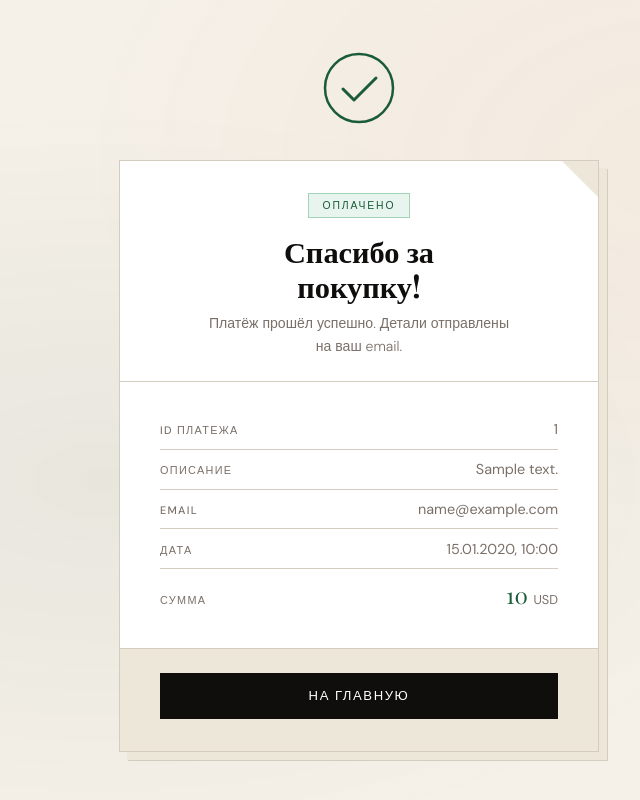
After one commit to svillors/django-stripe-payment, a Django app: template payments/templates/payment_success.html in a window 1280 px wide. The commit adds this page. Shown: the whole page, without its empty margins (281-921 px from the left). Run offline with Django 5.2, Linux system fonts and the light colour scheme; the template is opened without the code that fills it: most values are stand-ins (such as "Sample title", 1, 10 or a date in 2020).

Commit message:
Template and view for success payment and add back button for item/order cards

```diff
--- a/payments/static/payments/css/styles.css
+++ b/payments/static/payments/css/styles.css
@@ -17,6 +17,8 @@
     --error-border: #f5c4b8;
     --error-text: #9e2a0e;
     --success: #1a5c37;
+    --success-bg: #e8f5ee;
+    --success-border: #a3d4b8;
 }
 
 body {
@@ -1000,8 +1002,248 @@ select:focus {
     margin-left: 0.2rem;
 }
 
+body.page-success {
+    display: flex;
+    flex-direction: column;
+    align-items: center;
+    justify-content: center;
+    padding: 2rem;
+}
+
+body.page-success::before {
+    background:
+        radial-gradient(ellipse at 30% 60%, rgba(26, 92, 55, 0.06) 0%, transparent 55%),
+        radial-gradient(ellipse at 75% 20%, rgba(200, 87, 26, 0.04) 0%, transparent 45%);
+}
+
+.page-success .icon-wrap {
+    width: 80px;
+    height: 80px;
+    margin-bottom: 2rem;
+    position: relative;
+    z-index: 1;
+    animation: successPopIn 0.55s cubic-bezier(0.16, 1, 0.3, 1) both;
+}
+
+@keyframes successPopIn {
+    from {
+        opacity: 0;
+        transform: scale(0.6);
+    }
+
+    to {
+        opacity: 1;
+        transform: scale(1);
+    }
+}
+
+.page-success .icon-wrap svg {
+    width: 100%;
+    height: 100%;
+}
+
+.page-success .check-circle {
+    stroke-dasharray: 220;
+    stroke-dashoffset: 220;
+    animation: successDrawCircle 0.6s 0.3s ease forwards;
+}
+
+.page-success .check-mark {
+    stroke-dasharray: 60;
+    stroke-dashoffset: 60;
+    animation: successDrawMark 0.4s 0.85s ease forwards;
+}
+
+@keyframes successDrawCircle {
+    to {
+        stroke-dashoffset: 0;
+    }
+}
+
+@keyframes successDrawMark {
+    to {
+        stroke-dashoffset: 0;
+    }
+}
+
+.page-success .card {
+    max-width: 480px;
+    position: relative;
+    z-index: 1;
+    animation: successSlideUp 0.5s 0.1s cubic-bezier(0.16, 1, 0.3, 1) both;
+}
+
+@keyframes successSlideUp {
+    from {
+        opacity: 0;
+        transform: translateY(20px);
+    }
+
+    to {
+        opacity: 1;
+        transform: translateY(0);
+    }
+}
+
+.page-success .corner-mark {
+    border-width: 0 36px 36px 0;
+}
+
+.page-success .card-header {
+    text-align: center;
+}
+
+.page-success .status-badge {
+    display: inline-block;
+    background: var(--success-bg);
+    border: 1px solid var(--success-border);
+    color: var(--success);
+    font-size: 0.65rem;
+    font-weight: 500;
+    letter-spacing: 0.18em;
+    text-transform: uppercase;
+    padding: 0.3rem 0.85rem;
+    margin-bottom: 1rem;
+}
+
+.page-success .card-title {
+    font-family: 'Playfair Display', serif;
+    font-size: 1.9rem;
+    line-height: 1.15;
+}
+
+.page-success .card-subtitle {
+    font-size: 0.88rem;
+    color: var(--muted);
+    font-weight: 300;
+    margin-top: 0.5rem;
+    line-height: 1.6;
+}
+
+.page-success .detail-row {
+    display: flex;
+    justify-content: space-between;
+    align-items: baseline;
+    gap: 1rem;
+    padding: 0.65rem 0;
+    border-bottom: 1px solid var(--border);
+}
+
+.page-success .detail-row:last-child {
+    border-bottom: none;
+}
+
+.page-success .detail-label {
+    font-size: 0.68rem;
+    letter-spacing: 0.12em;
+    text-transform: uppercase;
+    color: var(--muted);
+    font-weight: 500;
+    white-space: nowrap;
+}
+
+.page-success .detail-val {
+    font-family: 'Playfair Display', serif;
+    font-size: 1rem;
+    text-align: right;
+}
+
+.page-success .detail-val.amount {
+    font-size: 1.4rem;
+    color: var(--success);
+}
+
+.page-success .detail-val.plain {
+    font-family: 'DM Sans', sans-serif;
+    font-size: 0.9rem;
+    color: var(--muted);
+    overflow-wrap: anywhere;
+}
+
+.page-success .detail-currency {
+    font-size: 0.8rem;
+    color: var(--muted);
+    font-family: 'DM Sans', sans-serif;
+    text-transform: uppercase;
+}
+
+.page-success .card-footer {
+    background: var(--cream);
+}
+
+.page-success .btn-primary {
+    display: block;
+    width: 100%;
+    padding: 0.9rem 2rem;
+    background: var(--ink);
+    color: #fff;
+    font-family: 'DM Sans', sans-serif;
+    font-size: 0.82rem;
+    font-weight: 500;
+    letter-spacing: 0.12em;
+    text-transform: uppercase;
+    text-align: center;
+    text-decoration: none;
+    border: none;
+    cursor: pointer;
+    position: relative;
+    overflow: hidden;
+    transition: transform 0.1s;
+}
+
+.page-success .btn-primary::after {
+    content: '';
+    position: absolute;
+    inset: 0;
+    background: var(--success);
+    transform: translateX(-100%);
+    transition: transform 0.35s cubic-bezier(0.16, 1, 0.3, 1);
+}
+
+.page-success .btn-primary:hover::after {
+    transform: translateX(0);
+}
+
+.page-success .btn-primary:active {
+    transform: scale(0.98);
+}
+
+.page-success .btn-primary span {
+    position: relative;
+    z-index: 1;
+}
+
 @media (max-width: 720px) {
     .checkout-layout {
         grid-template-columns: 1fr;
     }
 }
+
+.back-link {
+    display: inline-flex;
+    align-items: center;
+    gap: 0.45rem;
+    font-size: 0.72rem;
+    font-weight: 500;
+    letter-spacing: 0.12em;
+    text-transform: uppercase;
+    text-decoration: none;
+    color: var(--muted);
+    border: 1px solid var(--border);
+    padding: 0.4rem 0.9rem;
+    margin-bottom: 1.5rem;
+    transition: color .2s, border-color .2s;
+}
+
+.back-link:hover {
+    color: var(--ink);
+    border-color: var(--ink);
+}
+
+.page-item-wrapper {
+    max-width: 520px;
+    width: 100%;
+    display: flex;
+    flex-direction: column;
+    align-items: flex-start;
+}
--- a/payments/templates/item_checkout.html
+++ b/payments/templates/item_checkout.html
@@ -199,7 +199,9 @@
                     submitBtn.classList.add('success');
 
                     setTimeout(() => {
-                        window.location.href = '/success/';
+                        const successUrl = new URL("{% url 'payment_success' %}", window.location.origin);
+                        successUrl.searchParams.set('payment_intent', paymentIntent.id);
+                        window.location.href = successUrl.toString();
                     }, 800);
                 }
 
--- a/payments/templates/item_detail.html
+++ b/payments/templates/item_detail.html
@@ -8,6 +8,9 @@
     <link rel="stylesheet" href="{% static 'payments/css/styles.css' %}">
 </head>
 <body class="page-detail">
+    <div class="page-item-wrapper">
+        <a href="{% url 'main_page' %}" class="nav-back back-link">← На главную</a>
+
         <div class="card">
             <div class="corner-mark"></div>
             <div class="card-header">
@@ -30,6 +33,7 @@
                 <p class="secure-note">🔒 Безопасная оплата через Stripe</p>
             </div>
         </div>
+    </div>
 
     <script>
         const btn = document.getElementById('buy-button');
--- a/payments/templates/order_checkout.html
+++ b/payments/templates/order_checkout.html
@@ -210,7 +210,9 @@
                     btnLabel.textContent = '✓ Оплачено';
                     submitBtn.classList.add('success');
                     setTimeout(() => {
-                        window.location.href = '/success/';
+                        const successUrl = new URL("{% url 'payment_success' %}", window.location.origin);
+                        successUrl.searchParams.set('payment_intent', paymentIntent.id);
+                        window.location.href = successUrl.toString();
                     }, 800);
                 }
 
--- a/payments/templates/order_detail.html
+++ b/payments/templates/order_detail.html
@@ -8,6 +8,8 @@
 </head>
 <body class="page-order">
     <div class="order-wrapper">
+
+        <a href="{% url 'main_page' %}" class="nav-back back-link">← На главную</a>
 
         <div class="order-header">
             <div>
--- /dev/null
+++ b/payments/templates/payment_success.html
@@ -0,0 +1,76 @@
+{% load static %}
+<!DOCTYPE html>
+<html lang="ru">
+<head>
+    <title>Оплата прошла успешно</title>
+    <link href="https://fonts.googleapis.com/css2?family=Playfair+Display:wght@400;700&family=DM+Sans:wght@300;400;500&display=swap" rel="stylesheet">
+    <link rel="stylesheet" href="{% static 'payments/css/styles.css' %}">
+</head>
+<body class="page-success">
+
+    <div class="icon-wrap">
+        <svg viewBox="0 0 80 80" fill="none" xmlns="http://www.w3.org/2000/svg">
+            <circle class="check-circle" cx="40" cy="40" r="34"
+                stroke="#1a5c37" stroke-width="2.5"
+                fill="none" stroke-linecap="round"/>
+            <polyline class="check-mark"
+                points="24,41 35,52 57,30"
+                stroke="#1a5c37" stroke-width="3"
+                fill="none" stroke-linecap="round" stroke-linejoin="round"/>
+        </svg>
+    </div>
+
+    <div class="card">
+        <div class="corner-mark"></div>
+
+        <div class="card-header">
+            <span class="status-badge">Оплачено</span>
+            <h1 class="card-title">Спасибо за<br>покупку!</h1>
+            <p class="card-subtitle">Платёж прошёл успешно. Детали отправлены<br>на ваш email.</p>
+        </div>
+
+        <div class="card-body">
+            {% if payment_id %}
+            <div class="detail-row">
+                <span class="detail-label">ID платежа</span>
+                <span class="detail-val plain">{{ payment_id }}</span>
+            </div>
+            {% endif %}
+
+            {% if payment_description %}
+            <div class="detail-row">
+                <span class="detail-label">Описание</span>
+                <span class="detail-val plain">{{ payment_description }}</span>
+            </div>
+            {% endif %}
+
+            {% if customer_email %}
+            <div class="detail-row">
+                <span class="detail-label">Email</span>
+                <span class="detail-val plain">{{ customer_email }}</span>
+            </div>
+            {% endif %}
+
+            {% if paid_at %}
+            <div class="detail-row">
+                <span class="detail-label">Дата</span>
+                <span class="detail-val plain">{{ paid_at|date:"d.m.Y, H:i" }}</span>
+            </div>
+            {% endif %}
+
+            <div class="detail-row">
+                <span class="detail-label">Сумма</span>
+                <span class="detail-val amount">
+                    {{ amount }}
+                    <span class="detail-currency">{{ currency }}</span>
+                </span>
+            </div>
+        </div>
+
+        <div class="card-footer">
+            <a href="{% url 'main_page' %}" class="btn-primary"><span>На главную</span></a>
+        </div>
+    </div>
+
+</body>
+</html>
--- a/payments/urls.py
+++ b/payments/urls.py
@@ -1,4 +1,3 @@
-from django.http import HttpResponse
 from django.urls import path
 
 from .views import (
@@ -9,6 +8,7 @@ from .views import (
     item_detail,
     main_page,
     order_detail,
+    payment_success,
 )
 
 urlpatterns = [
@@ -19,6 +19,5 @@ urlpatterns = [
     path('order/<int:order_id>/', order_detail, name='order_detail'),
     path('order/<int:order_id>/checkout/', checkout_order, name='checkout_order'),
     path('buy_order/<int:order_id>/', buy_order, name='buy_order'),
-    path('success/', lambda _: HttpResponse("Payment success")),
-    path('cancel/', lambda _: HttpResponse("Payment canceled")),
+    path('success/', payment_success, name='payment_success'),
 ]
```
Also changed, not shown: payments/views.py (+33 -0 lines). Lines whose indentation alone changed are shown as unchanged.
